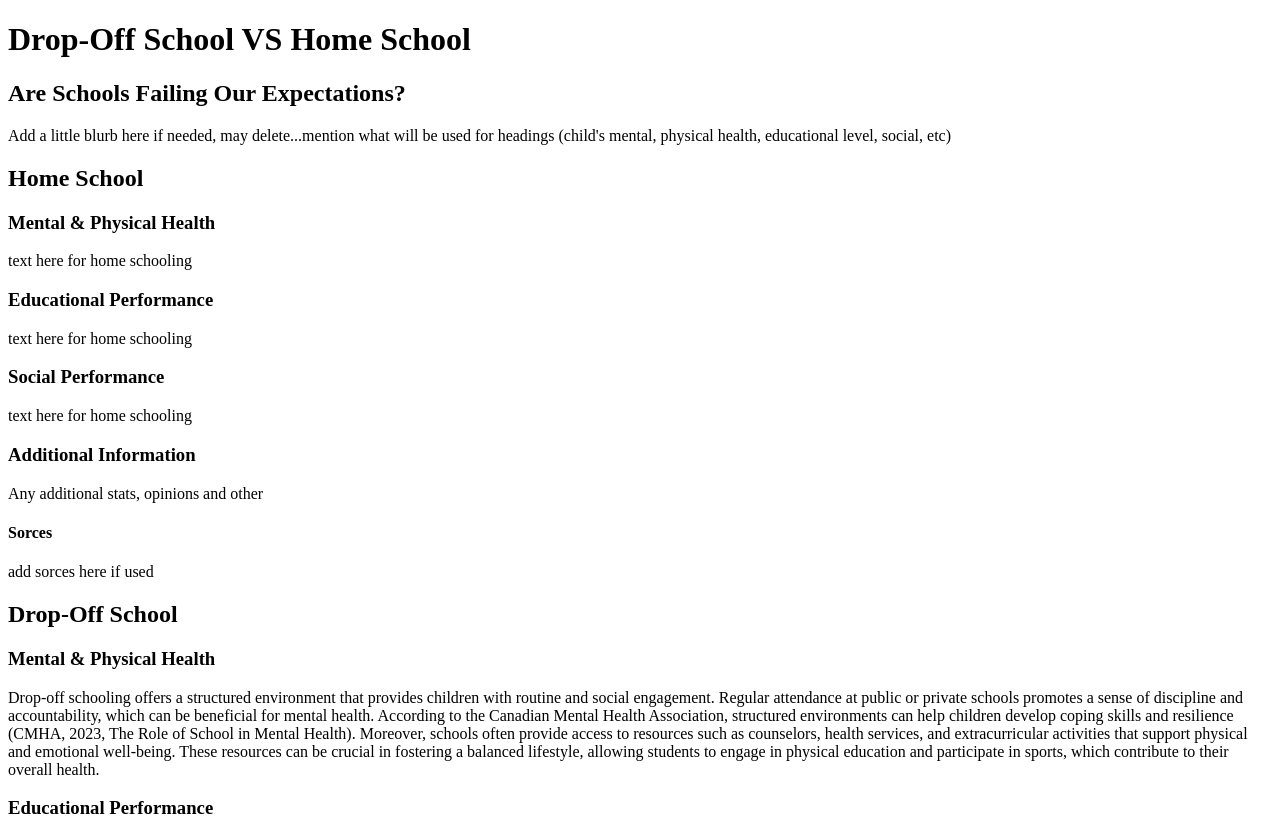
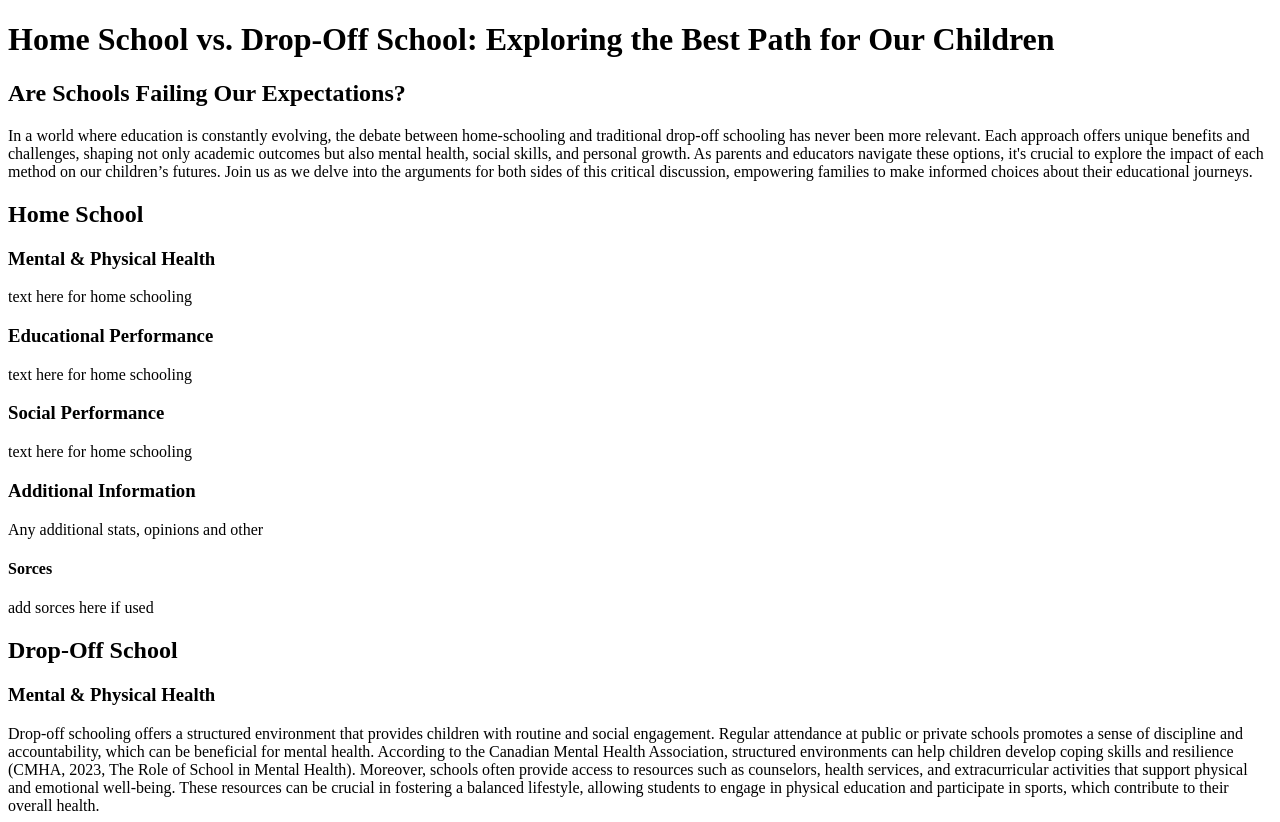
Before and after one commit to l-seif/seif_laila_midterm, a plain HTML site: page index.html in a window 1280 px wide. Shown: the top 822 px of the page. Drawn offline with Linux system fonts and the light colour scheme.

Commit message:
Final points (start of page)
Added the information missing from the top to finish up the page

```diff
--- a/index.html
+++ b/index.html
@@ -7,10 +7,10 @@
 </head>
 
 <body>
-    <h1>Drop-Off School VS Home School</h1>
+    <h1>Home School vs. Drop-Off School: Exploring the Best Path for Our Children</h1>
     <h2>Are Schools Failing Our Expectations?</h2>
 
-    <p>Add a little blurb here if needed, may delete...mention what will be used for headings (child's mental, physical health, educational level, social, etc)</p>
+    <p>In a world where education is constantly evolving, the debate between home-schooling and traditional drop-off schooling has never been more relevant. Each approach offers unique benefits and challenges, shaping not only academic outcomes but also mental health, social skills, and personal growth. As parents and educators navigate these options, it's crucial to explore the impact of each method on our children’s futures. Join us as we delve into the arguments for both sides of this critical discussion, empowering families to make informed choices about their educational journeys.</p>
 
 
     <!--THIS SECTION IS FOR HOME SCHOOLING-->
@@ -58,11 +58,11 @@
 
 <h4>Sorces</h4>
 <ol>
-    <li>Canadian Mental Health Association (CMHA). (2023). The Role of School in Mental Health. https://cmha.ca/the-role-of-school-in-mental-health</li>
+    <li> Canadian Mental Health Association (CMHA). (2023). The Role of School in Mental Health. https://cmha.ca/the-role-of-school-in-mental-health</li>
     <a href="https://cmha.ca/the-role-of-school-in-mental-health"
-    <li>OECD. (2021). PISA 2021 Results: A Global Perspective on Educational Performance. https://www.oecd.org/pisa/publications/pisa-2021-results.htm</li>
+    <li> OECD. (2021). PISA 2021 Results: A Global Perspective on Educational Performance. https://www.oecd.org/pisa/publications/pisa-2021-results.htm</li>
     <a href="https://www.oecd.org/pisa/publications/pisa-2021-results.htm"
-    <li>Smith, J. (2022). Social Development in School Settings. University of Alberta. https://www.ualberta.ca/social-development-in-school-settings</li>
+    <li> Smith, J. (2022). Social Development in School Settings. University of Alberta. https://www.ualberta.ca/social-development-in-school-settings</li>
     <a href="https://www.ualberta.ca/social-development-in-school-settings"
 </ol>
 <!--END DROP-OFF SCHOOL-->
```
